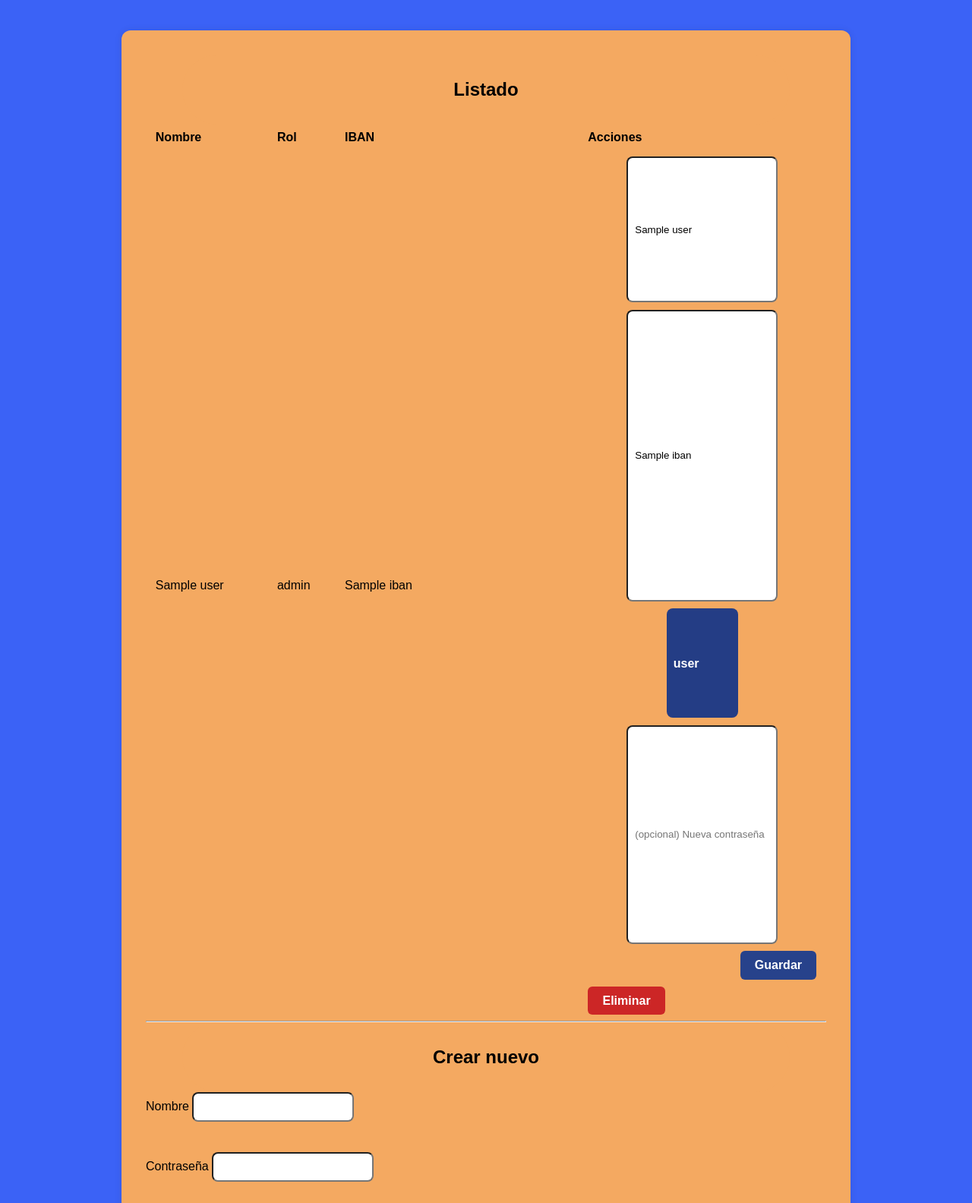
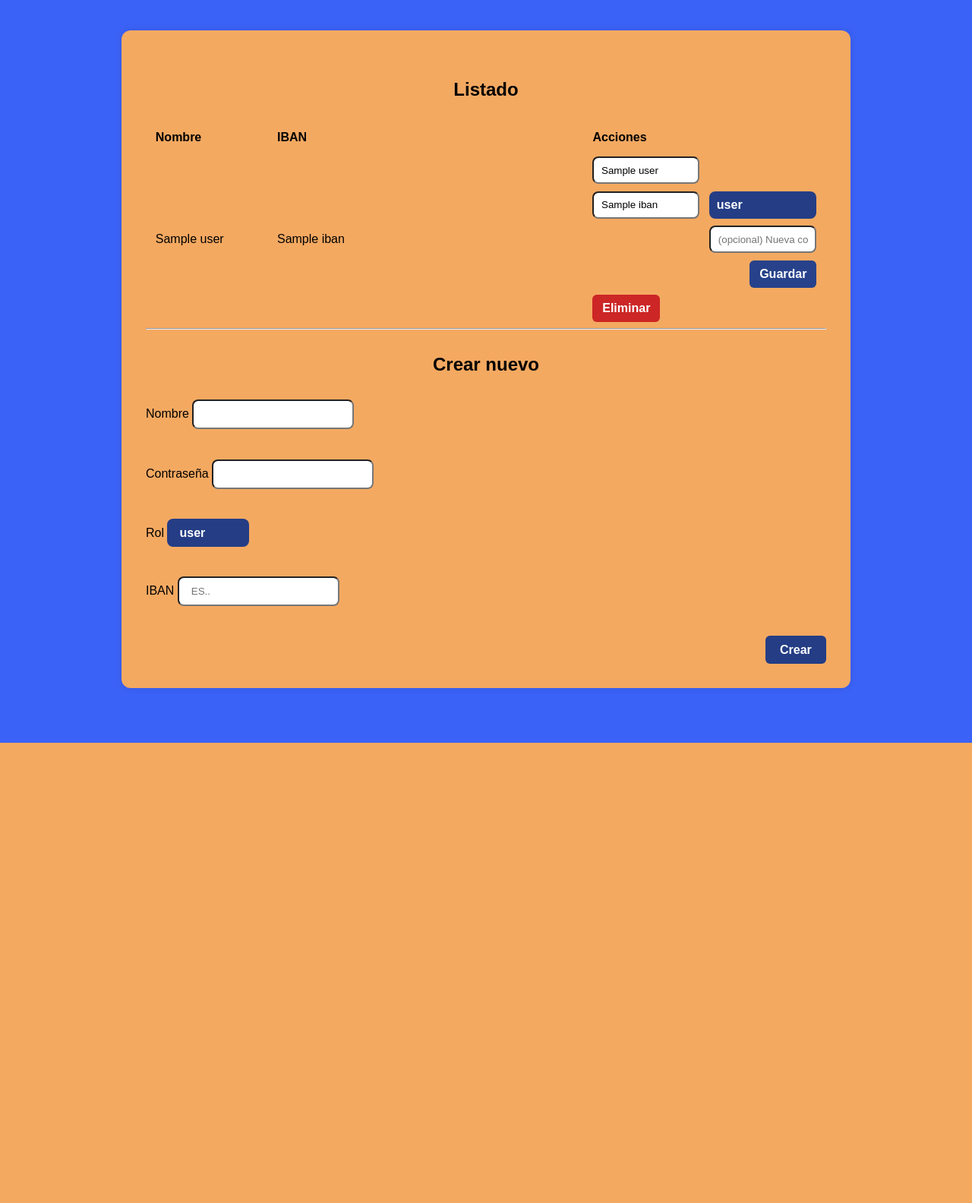
Before and after one commit to IsmaLeal/hoja-gastos, a Flask app: template templates/admin_users.html in a window 1280 px wide. Shown: the part 192-1776 px from the top of the page at 76% size. After the commit the page ends 1170 px from the top, so only its background shows below. Run offline with Flask 3, Linux system fonts and the light colour scheme; the visitor is signed in with stand-in values (Sample User, id 1); the template is opened without the code that fills it: most values are stand-ins (such as "Sample title", 1, 10 or a date in 2020); some libraries are stand-ins or nearby versions.

Commit message:
Update style.css and admin_users.html

```diff
--- a/static/style.css
+++ b/static/style.css
@@ -316,30 +316,6 @@ button[type="submit"]:hover {
     font-weight: bold;
 }
 
-/*.user-row {
-    display: flex;
-    align-items: center;   *//* vertically center items *//*
-    justify-content: space-between;
-    padding: 0.5rem 0;
-    border-bottom: 1px solid #ccc;
-    gap: 1rem;  *//* space between columns *//*
-}
-
-.user-row:last-child {
-    border-bottom: none;  *//* no line after the last user *//*
-}
-
-.user-info {
-    flex: 2;
-}
-
-.user-actions {
-    flex: 3;
-    display: flex;
-    flex-wrap: wrap;  *//* allow buttons/inputs to wrap if narrow *//*
-    gap: 0.5rem;
-}*/
-
 /* Compact, readable admin users table */
 .users-table {
   width: 100%;
@@ -348,7 +324,6 @@ button[type="submit"]:hover {
 }
 
 .users-table th:nth-child(1) { width: 18ch; }  /* Nombre */
-.users-table th:nth-child(2) { width: 10ch; }  /* Rol    */
 .users-table th:nth-child(3) { width: 36ch; }  /* IBAN   */
 .users-table th:nth-child(4) { width: auto; }  /* Acciones */
 
@@ -406,9 +381,15 @@ button[type="submit"]:hover {
 .actions select {
   min-width: 0;
   box-sizing: border-box;
-  padding: 0.35rem 0.5rem;
+  height: 36 px;
+  line-height: 34 px;
+  padding: 0 .6rem;
+  margin: 0;
+  border-radius: 8px;
 }
+
 .actions form { margin: 0; }
+
 .actions input,
 .actions select,
 .actions button {
@@ -416,29 +397,52 @@ button[type="submit"]:hover {
   display: inline-flex;      /* no block-height stacking */
 }
 
-.update-form {
-  display: flex;
-  flex-wrap: wrap;
-  gap: .6rem;
-  flex: 1 1 auto;
-  min-width: 0;                          /* keep it to one line on wide screens */
+.actions .btn {
+  height: 36px;
+  line-height: 36px;
+  padding: 0 .8rem;
 }
 
-/* Let fields shrink; IBAN & password give up width first */
+/* Compact 2×2 grid for the update form (all screens by default) */
+.update-form {
+  display: grid;
+  grid-template-columns: repeat(2, minmax(0, 1fr));
+  grid-auto-rows: 36px;
+  gap: .6rem .8rem;
+  align-items: center;
+}
+
+/* compact height for the controls inside the grid */
 .update-form input[type="text"],
 .update-form input[type="password"],
 .update-form select {
-  padding: .35rem .55rem;
-  min-width: 0;             /* critical so they can actually shrink */
+  height: 36px;
+  line-height: 34px;
+  padding: 0 .6rem;
+  min-width: 0;
   box-sizing: border-box;
 }
 
-/* Per-field flex basis (desktop) */
-.update-form input[name="name"]     { flex: 0 1 12rem; }
-.update-form input[name="iban"]     { flex: 1 1 24rem; min-width: 12rem; }
-.update-form select[name="role"]    { flex: 0 1 9rem;  }
-.update-form input[name="password"] { flex: 1 1 18rem; min-width: 12rem; }
-.update-form .btn                   { flex: 0 0 auto; }   /* Guardar */
+/* Field placement: row1 = name + role; row2 = IBAN + password */
+.update-form input[name="name"]     { grid-column: 1; }
+.update-form select[name="role"]    { grid-column: 2; }  /* keep even if you hid the Rol column */
+.update-form input[name="iban"]     { grid-column: 1; }
+.update-form input[name="password"] { grid-column: 2; }
+
+/* Place Guardar at the end (right side) */
+.update-form .btn.primary {
+  grid-column: 2;
+  justify-self: end;
+}
+
+/* Keep Delete compact and aligned to the top when next to the grid */
+.actions form:last-child .btn.danger { align-self: start; }
+
+/* Ultra-narrow phones: fall back to one column */
+@media (max-width: 420px) {
+  .update-form { grid-template-columns: 1fr; }
+  .update-form .btn.primary { grid-column: 1; justify-self: stretch; }
+}
 
 /* Buttons */
 /* Delete button block */
--- a/templates/admin_users.html
+++ b/templates/admin_users.html
@@ -28,7 +28,6 @@
       <thead>
         <tr>
           <th>Nombre</th>
-          <th>Rol</th>
           <th>IBAN</th>
           <th>Acciones</th>
         </tr>
@@ -37,7 +36,6 @@
         {% for uid, name, role, iban in users %}
         <tr>
           <td>{{ name }}</td>
-          <td>{{ role }}</td>
           <td><code>{{ iban }}</code></td>
           <td class="actions">
             <!-- Update -->
```
